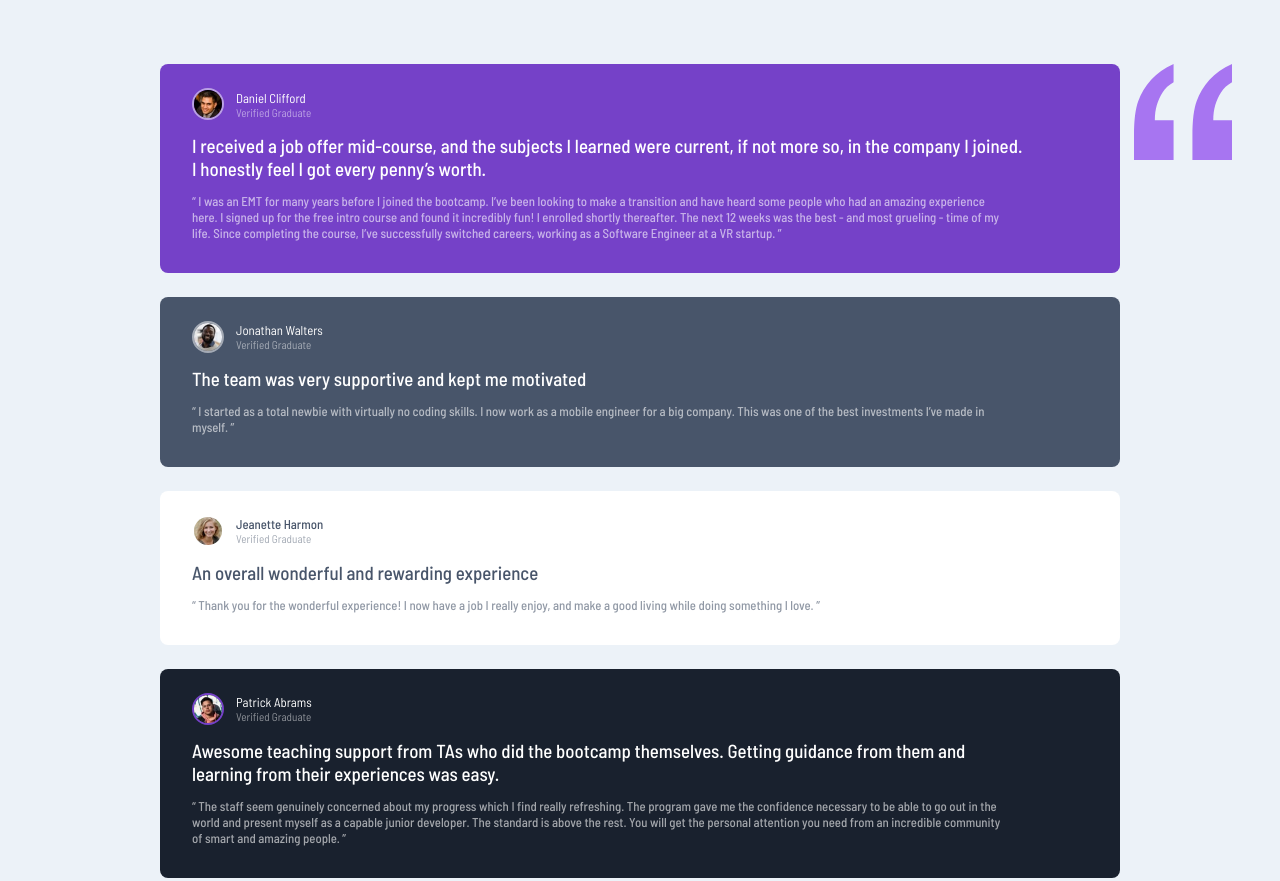
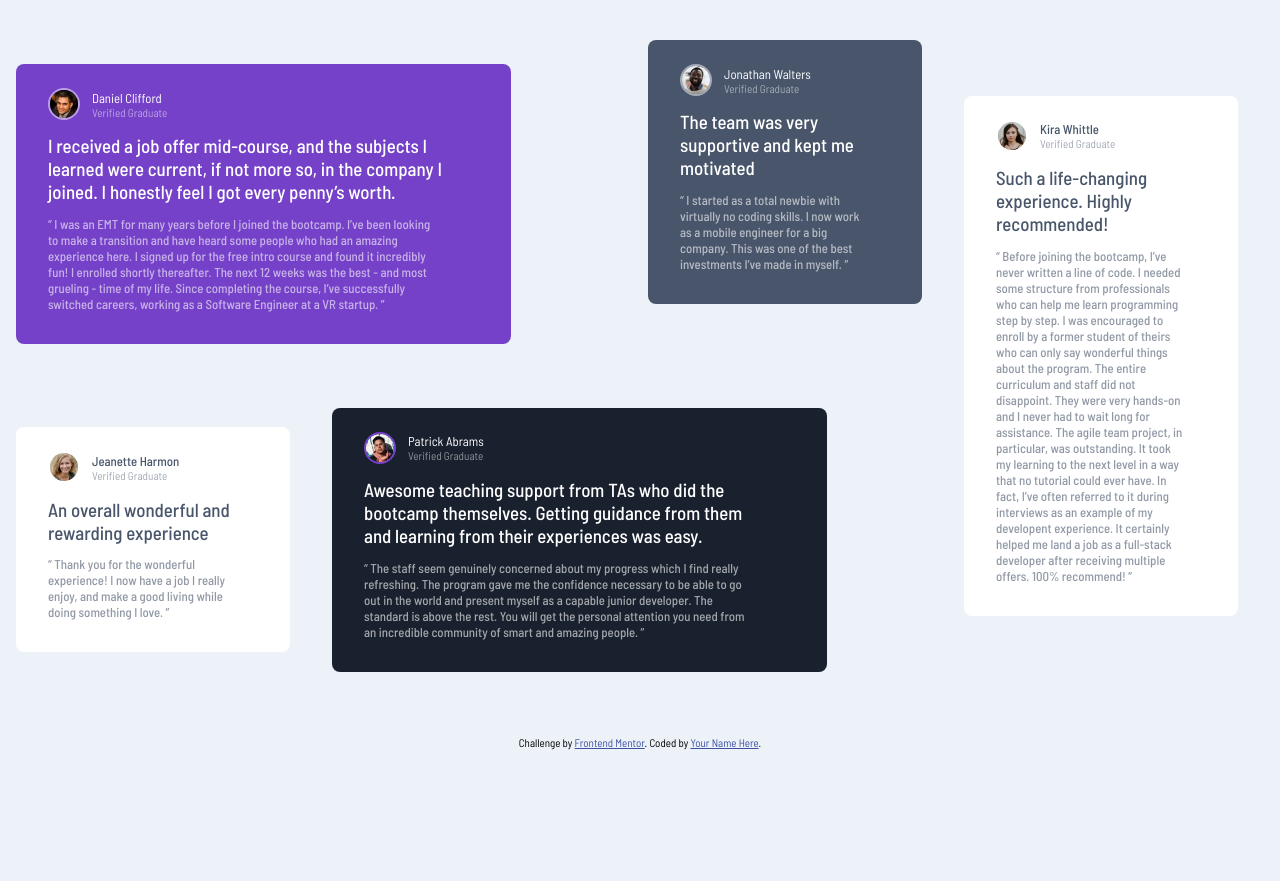
Before and after one commit to ManuelNelson7/testimonials-grid-section, a plain HTML site: page index.html in a window 1280 px wide. Shown: the top 881 px of the page. After the commit the page ends 800 px from the top, so only its background shows below. Drawn offline with Linux system fonts and the light colour scheme.

Commit message:
first web changes

```diff
--- a/styles.scss
+++ b/styles.scss
@@ -13,10 +13,11 @@ $avatar-gray: hsla(217, 19%, 35%, 0.5);
 }
 
 body {
-    font-family: 'Barlow Semi Condensed', sans-serif;
+  font-family: "Barlow Semi Condensed", sans-serif;
   margin: 0;
   padding: 0;
   box-sizing: border-box;
+  background-color: $Light-grayish-blue;
 }
 
 main {
@@ -24,7 +25,6 @@ main {
   flex-direction: column;
   justify-content: center;
   align-items: center;
-    background-color: $Light-grayish-blue;
 }
 
 .card {
@@ -64,7 +64,6 @@ main {
         opacity: 50%;
       }
     }
-
   }
 
   h2 {
@@ -107,9 +106,8 @@ main {
   color: white;
 
   .avatar {
-        border-color: $avatar-white!important;
+    border-color: $avatar-white !important;
   }
-
 }
 
 .gray {
@@ -117,7 +115,7 @@ main {
   color: $White;
 
   .avatar {
-        border-color: $avatar-white!important;
+    border-color: $avatar-white !important;
   }
 }
 
@@ -126,11 +124,11 @@ main {
   color: $Very-dark-grayish-blue;
 
   .avatar {
-        border-color: $White!important;
+    border-color: $White !important;
   }
 
   h3 {
-        font-weight: 500!important;
+    font-weight: 500 !important;
   }
 }
 
@@ -139,6 +137,55 @@ main {
   color: white;
 
   .avatar {
-        border: solid 2px $Moderate-violet!important;
+    border: solid 2px $Moderate-violet !important;
   }
 }
+
+@media (min-width: 1200px) {
+
+    .pattern {display: none;}
+
+    .body {
+        display: flex;
+        align-items: center;
+        justify-content: center;
+    }
+
+    main {
+        align-items: center;
+        justify-content: center;
+        width: 100%;
+        display: grid;
+        column-gap: 1em;
+        grid-template-columns: repeat(4, 300px);
+        grid-template-rows: repeat(2, 1fr);
+
+        #first {
+            grid-column: 1/3;
+            grid-row: 1/2;
+        }
+
+        #jonathan {
+            width: 210px;
+            grid-column: 3/4;
+            grid-row: 1/2;
+        }
+
+        #kira {
+            width: 210px;
+            grid-column: 4/5;
+            grid-row: 1/3;
+        }
+
+        #jeanette {
+            grid-column: 1/2;
+            grid-row: 2/3;
+        }
+
+        #patrick {
+            grid-column: 2/4;
+            grid-row: 2/3;
+        }
+    }
+
+}
```
Also changed, not shown: styles.css, 1 other file. Lines whose indentation alone changed are shown as unchanged.
